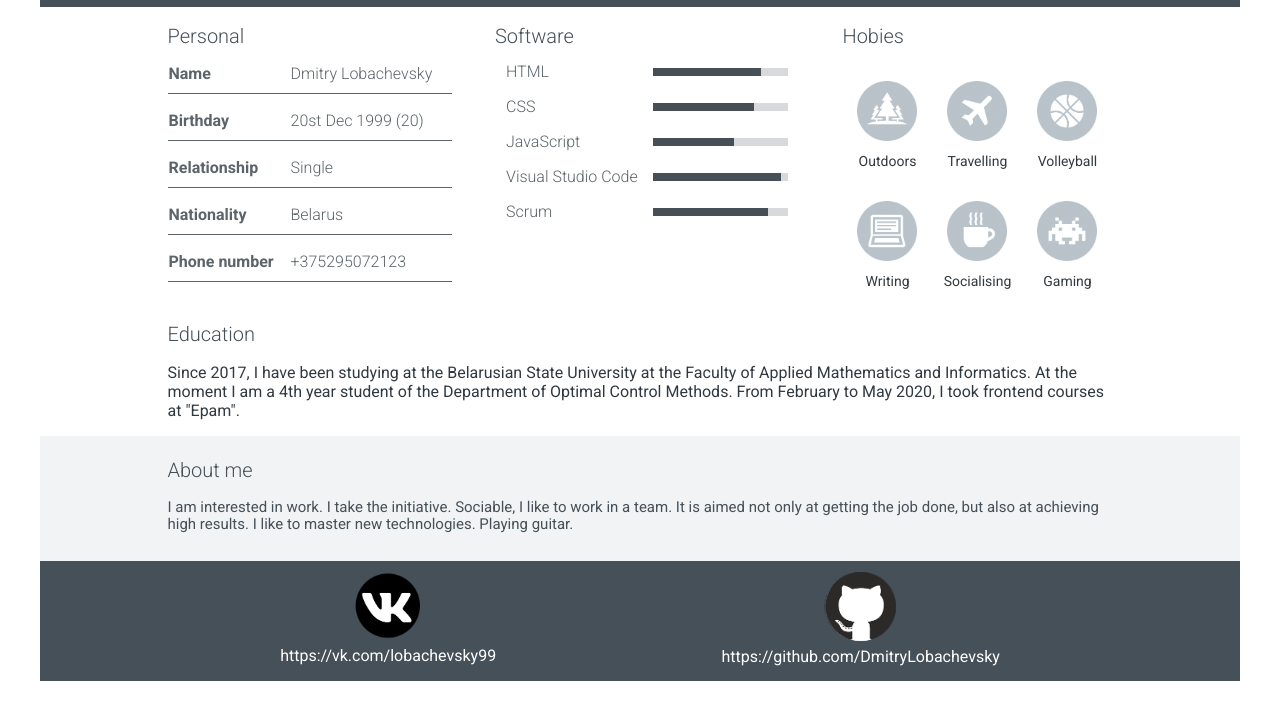
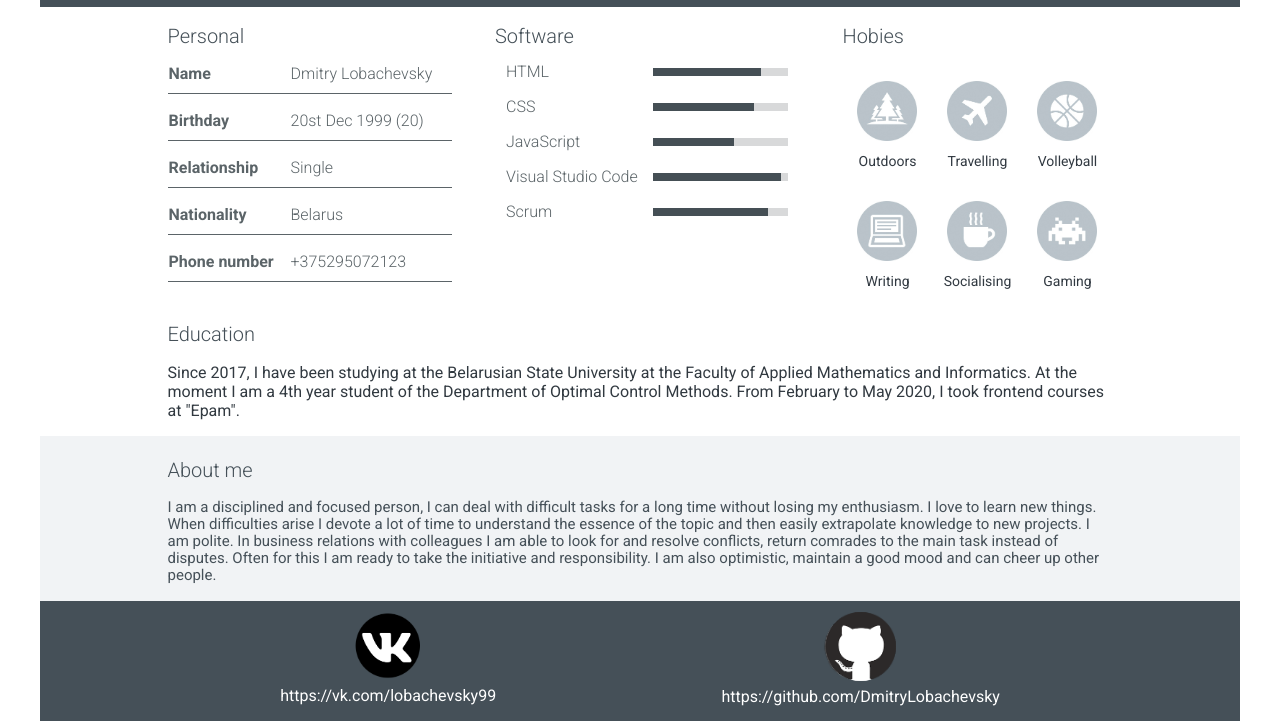
Before and after one commit to DmitryLobachevsky/Resume, a plain HTML site: page index.html in a window 1280 px wide. Shown: the part 223-944 px from the top of the page. Before the commit the page ends 904 px from the top, so only its background shows below. Drawn offline with Linux system fonts and the light colour scheme.

Commit message:
fix: fix about me

```diff
--- a/css/style.css
+++ b/css/style.css
@@ -199,7 +199,7 @@ h3 {
 }
 
 .hero-description {
-  height: 120px;
+  height: 160px;
   padding-top: 5px;
   background-color: #f1f3f5;
 }
--- a/index.html
+++ b/index.html
@@ -149,9 +149,12 @@
                 <div class="container">
                     <h3 class="about-me">About me</h3>
                     <div class="hero-text">
-                        I am interested in work. I take the initiative. Sociable, I like to work in a team.
-                         It is aimed not only at getting the job done, but also at achieving high results.
-                          I like to master new technologies. Playing guitar.
+                        I am a disciplined and focused person, I can deal with difficult tasks for a long time without losing my enthusiasm.
+                         I love to learn new things.  When difficulties arise I devote a lot of time to understand the essence of the
+                          topic and then easily extrapolate knowledge to new projects.  I am polite.  In business relations with colleagues
+                           I am able to look for and resolve conflicts, return comrades to the main task instead of disputes.
+                            Often for this I am ready to take the initiative and responsibility.  I am also optimistic, maintain a
+                             good mood and can cheer up other people.
                     </div>
                 </div>
             </div>
```
